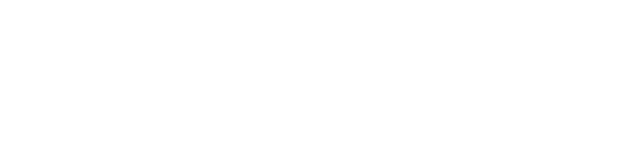
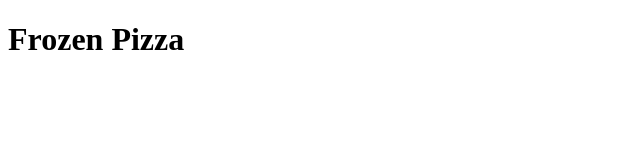
Before and after one commit to OrangeGriffin/odin-recipes, a plain HTML site: page recipes/frozen_pizza.html in a window 1280 px wide. Shown: the whole page, without its empty margins (0-640 px from the left). Drawn offline with Linux system fonts and the light colour scheme.

Commit message:
Add header for frozen pizza

```diff
--- a/recipes/frozen_pizza.html
+++ b/recipes/frozen_pizza.html
@@ -7,6 +7,6 @@
     <title>Frozen Pizza</title>
 </head>
 <body>
-
+    <h1>Frozen Pizza</h1>
 </body>
 </html>
```
